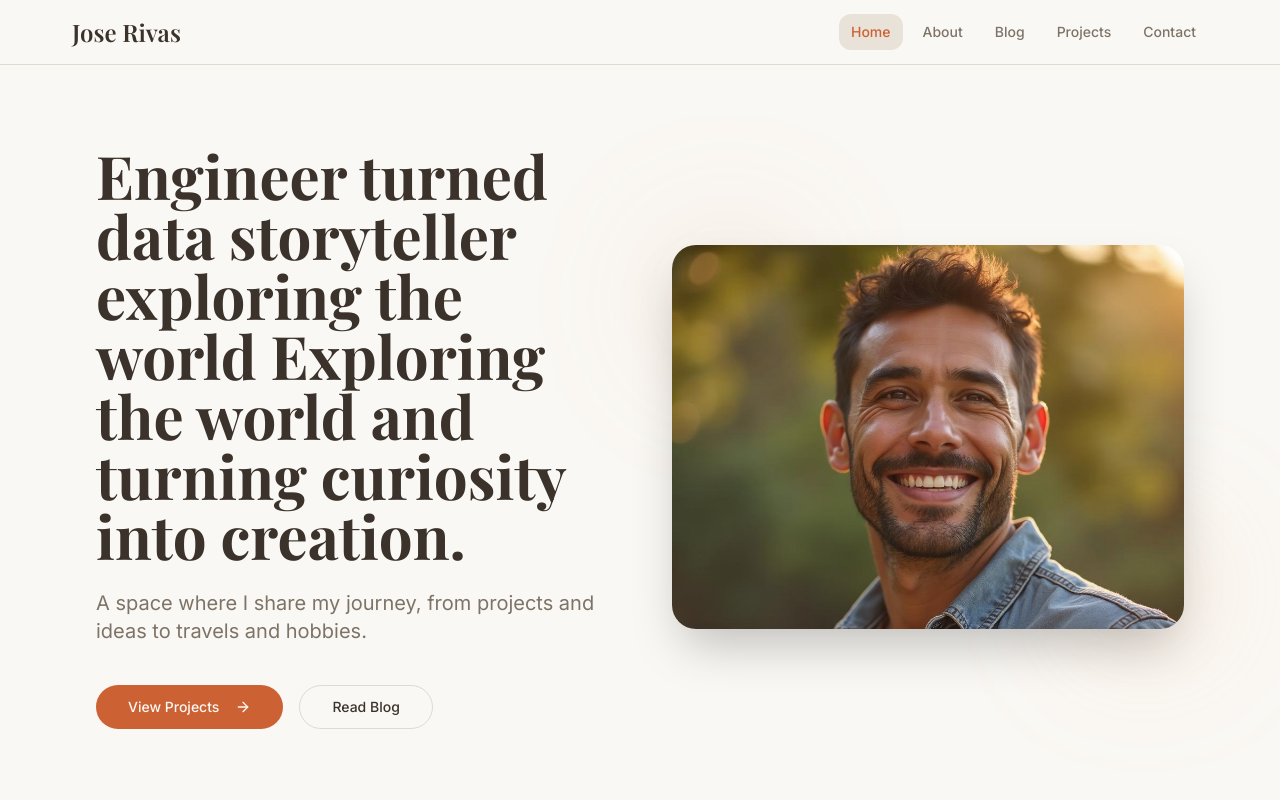
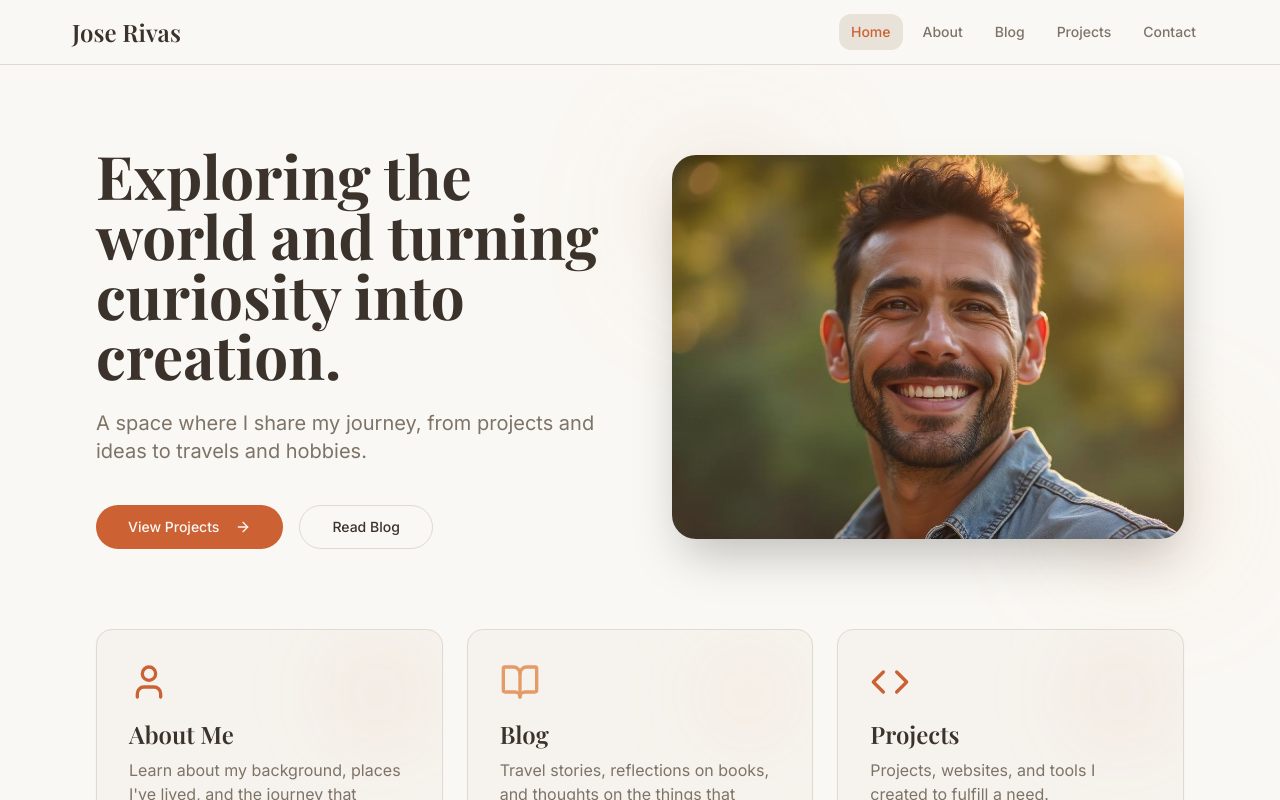
Before and after one commit to joserrivase/jose-rivas-website, a React (Vite) app: page / in a window 1280 px wide. Shown: the top 800 px of the page. Built offline with nearby package versions, Linux system fonts and the light colour scheme; the HTML template or start-up script is replaced by a standard one.

Commit message:
Update Home.tsx

```diff
--- a/src/pages/Home.tsx
+++ b/src/pages/Home.tsx
@@ -11,7 +11,6 @@ const Home = () => {
         <div className="grid gap-12 md:grid-cols-2 md:gap-16 items-center">
           <div className="space-y-6">
             <h1 className="font-serif text-4xl md:text-5xl lg:text-6xl font-bold text-foreground leading-tight">
-              Engineer turned data storyteller exploring the world
               Exploring the world and turning curiosity into creation.
             </h1>
             <p className="text-lg md:text-xl text-muted-foreground leading-relaxed">
```
